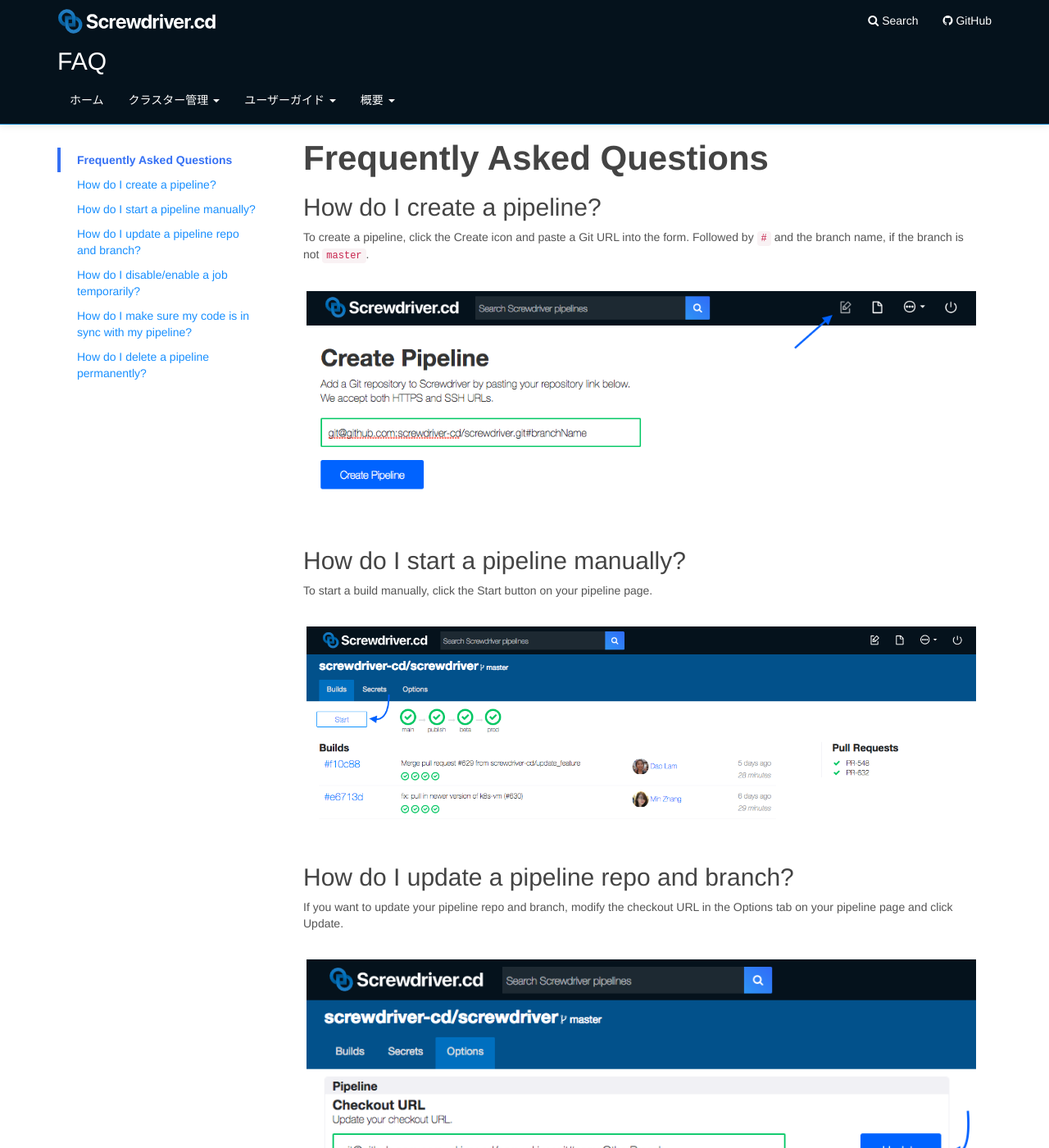
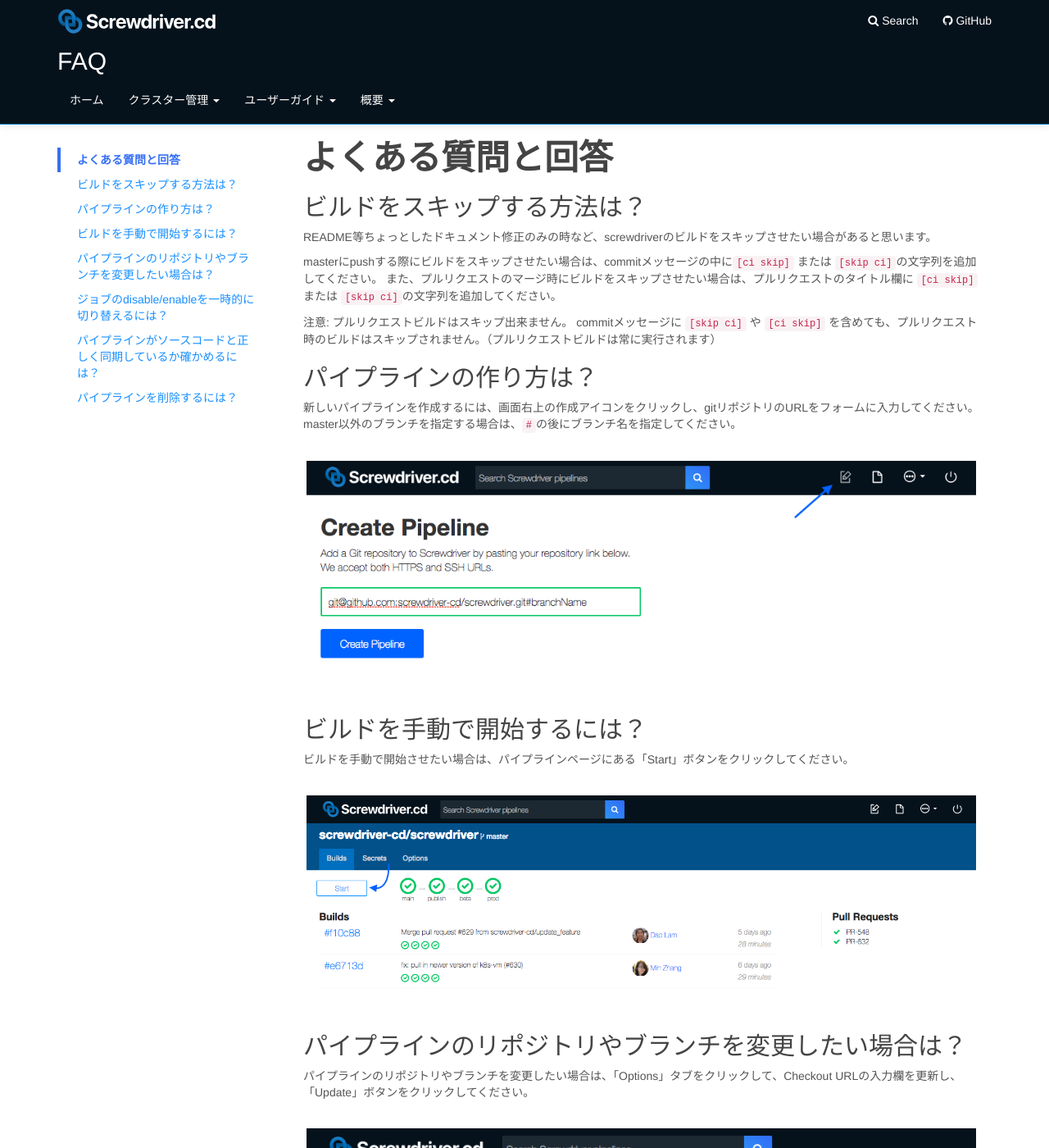
Before and after one commit to screwdriver-cd/guide, a Jekyll site: the page built from docs/ja/user-guide/FAQ.md, in a window 1280 px wide and 1400 px high. Shown: the whole window at 82% size. Built offline with Jekyll 4.4.1, drawn with Linux system fonts in a browser that asks for light colours; some of the changed text lies outside the part shown.

Commit message:
docs: Japanese translation of FAQ (#135)
* Translate FAQ.md via GitLocalize

* Translate FAQ.md via GitLocalize

* fixed for review.

* fixed for review 2

* fixed for review 3

```diff
--- a/docs/ja/user-guide/FAQ.md
+++ b/docs/ja/user-guide/FAQ.md
@@ -4,57 +4,70 @@ title: FAQ
 category: User Guide
 menu: menu_ja
 toc:
-    - title: Frequently Asked Questions
-      url: "#frequently-asked-questions"
-      active: true
-    - title: How do I create a pipeline?
-      url: "#how-do-i-create-a-pipeline"
-    - title: How do I start a pipeline manually?
-      url: "#how-do-i-start-a-pipeline-manually"
-    - title: How do I update a pipeline repo and branch?
-      url: "#how-do-i-update-a-pipeline-repo-and-branch"
-    - title: How do I disable/enable a job temporarily?
-      url: "#how-do-i-disable/enable-a-job-temporarily"
-    - title: How do I make sure my code is in sync with my pipeline?
-      url: "#how-do-i-make-sure-my-code-is-in-sync-with-my-pipeline"
-    - title: How do I delete a pipeline permanently?
-      url: "#how-do-i-delete-a-pipeline-permanently"
+- title: よくある質問と回答
+  url: "#よくある質問と回答"
+  active: 'true'
+- title: ビルドをスキップする方法は？
+  url: "#ビルドをスキップする方法は？"
+- title: パイプラインの作り方は？
+  url: "#パイプラインの作り方は？"
+- title: ビルドを手動で開始するには？
+  url: "#ビルドを手動で開始するには？"
+- title: パイプラインのリポジトリやブランチを変更したい場合は？
+  url: "#パイプラインのリポジトリやブランチを変更したい場合は？"
+- title: ジョブのdisable/enableを一時的に切り替えるには？
+  url: "#ジョブのdisable/enableを一時的に切り替えるには？"
+- title: パイプラインがソースコードと正しく同期しているか確かめるには？
+  url: "#パイプラインがソースコードと正しく同期しているか確かめるには？"
+- title: パイプラインを削除するには？
+  url: "#パイプラインを削除するには？"
 ---
 
-# Frequently Asked Questions
+# よくある質問と回答
 
-## How do I create a pipeline?
+## ビルドをスキップする方法は？
 
-To create a pipeline, click the Create icon and paste a Git URL into the form. Followed by `#` and the branch name, if the branch is not `master`.
+README等ちょっとしたドキュメント修正のみの時など、screwdriverのビルドをスキップさせたい場合があると思います。
+
+masterにpushする際にビルドをスキップさせたい場合は、commitメッセージの中に`[ci skip]` または `[skip ci]`の文字列を追加してください。
+また、プルリクエストのマージ時にビルドをスキップさせたい場合は、プルリクエストのタイトル欄に `[ci skip]` または `[skip ci]`の文字列を追加してください。
+
+注意: プルリクエストビルドはスキップ出来ません。
+commitメッセージに `[skip ci]` や `[ci skip]` を含めても、プルリクエスト時のビルドはスキップされません。（プルリクエストビルドは常に実行されます）
+
+## パイプラインの作り方は？
+
+新しいパイプラインを作成するには、画面右上の作成アイコンをクリックし、gitリポジトリのURLをフォームに入力してください。master以外のブランチを指定する場合は、`#`の後にブランチ名を指定してください。
 
 ![Create a pipeline](../../user-guide/assets/create-pipeline.png)
 
-## How do I start a pipeline manually?
+## ビルドを手動で開始するには？
 
-To start a build manually, click the Start button on your pipeline page.
+ビルドを手動で開始させたい場合は、パイプラインページにある「Start」ボタンをクリックしてください。
 
 ![Start a pipeline](../../user-guide/assets/start-pipeline.png)
 
-## How do I update a pipeline repo and branch?
+## パイプラインのリポジトリやブランチを変更したい場合は？
 
-If you want to update your pipeline repo and branch, modify the checkout URL in the Options tab on your pipeline page and click Update.
+パイプラインのリポジトリやブランチを変更したい場合は、「Options」タブをクリックして、Checkout URLの入力欄を更新し、「Update」ボタンをクリックしてください。
 
 ![Update a pipeline](../../user-guide/assets/update-pipeline.png)
 
-## How do I disable/enable a job temporarily?
+## ジョブの disable/enable を一時的に切り替えるには？
 
-To temporarily disable/enable a job to quickly stop the line, toggle the switch to disable/enable for a particular job under the Options tab on your pipeline page.
+一時的にジョブの disable/enable を切り替えるには、「Options」タブの画面で、切り替えたいジョブの横にあるトグルボタンをクリックして切り替えを行ってください。
 
 ![Disable a pipeline](../../user-guide/assets/disable-pipeline.png)
 
-## How do I make sure my code is in sync with my pipeline?
+## パイプラインがソースコードと正しく同期しているか確かめるには？
 
-If your pipeline looks out of sync after changes were made to it, to make sure it's in sync with your source code. On the Options tab in your pipeline page, click the Sync icon to update the out of sync elements. There are separate Sync icons for SCM webhooks, pull request builds, and pipeline jobs.
+もしソースコードで何か変更を加えてもパイプラインが同期されない場合は、「Options」タブの「Sync」欄にあるアイコンをクリックして同期してください。
+同期は「SCM webhook」、「Pull Request」、「Pipeline」とそれぞれ別々に同期できます。
 
 ![Sync a pipeline](../../user-guide/assets/sync-pipeline.png)
 
-## How do I delete a pipeline permanently?
+## パイプラインを削除するには？
 
-Individual pipelines may be removed by clicking the Delete icon on the Options tab in your pipeline page. This action is not undoable.
+パイプラインを削除するには、「Options」タブ内にある削除アイコンをクリックします。一度削除したパイプラインは戻すことは出来ませんのでご注意ください。
 
 ![Delete a pipeline](../../user-guide/assets/delete-pipeline.png)
```
